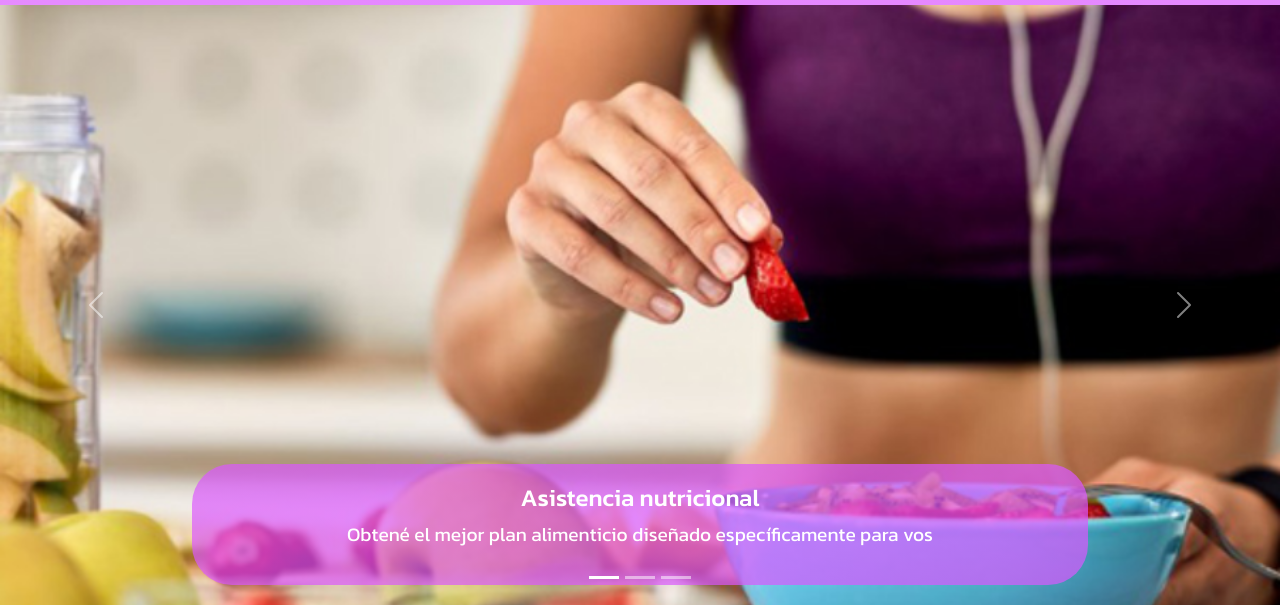
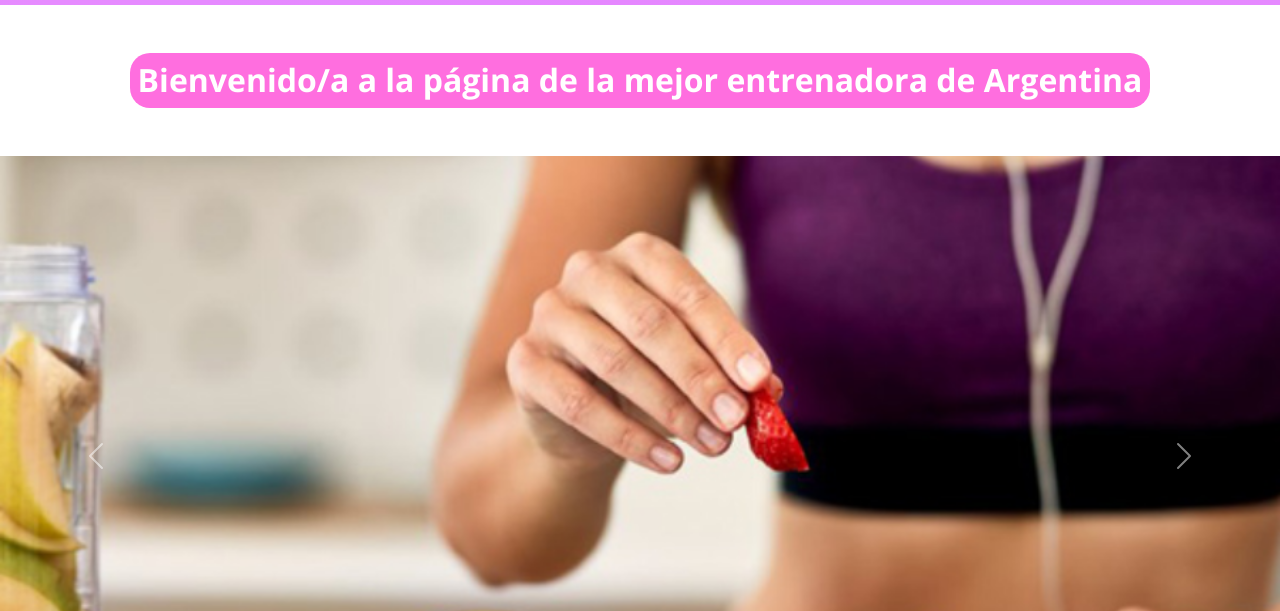
Before and after one commit to rodri-olivares/preentregaolivares, a website: page index.html in a window 1280 px wide. Shown: the part 82-693 px from the top of the page. Drawn offline with nearby package versions, Linux system fonts and the light colour scheme; a web font is replaced by a local one.

Commit message:
terminamos los cambios necesarios y las correcciones sugeridas por el tutor. proyecto terminado

```diff
--- a/index.html
+++ b/index.html
@@ -58,6 +58,9 @@
           <!-- aqui finaliza componente navbar -->
         </header>
     <main class="pb-3">
+      <div class="d-flex justify-content-center align-items-center">
+        <h2 class="text-center my-5 servicios__titulo text-white p-2">Bienvenido/a a la página de la mejor entrenadora de Argentina</h2>
+    </div>
 <!-- aqui introducimos componente carousel de bootstrap -->
 <div id="carouselExampleCaptions" class="carousel slide">
   <div class="carousel-indicators">
```
